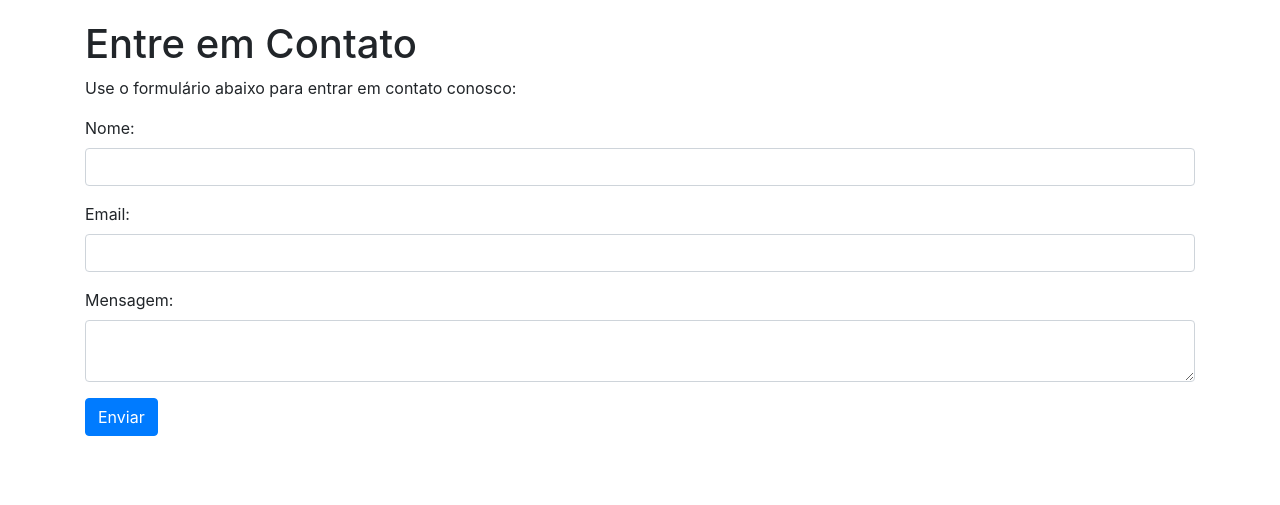
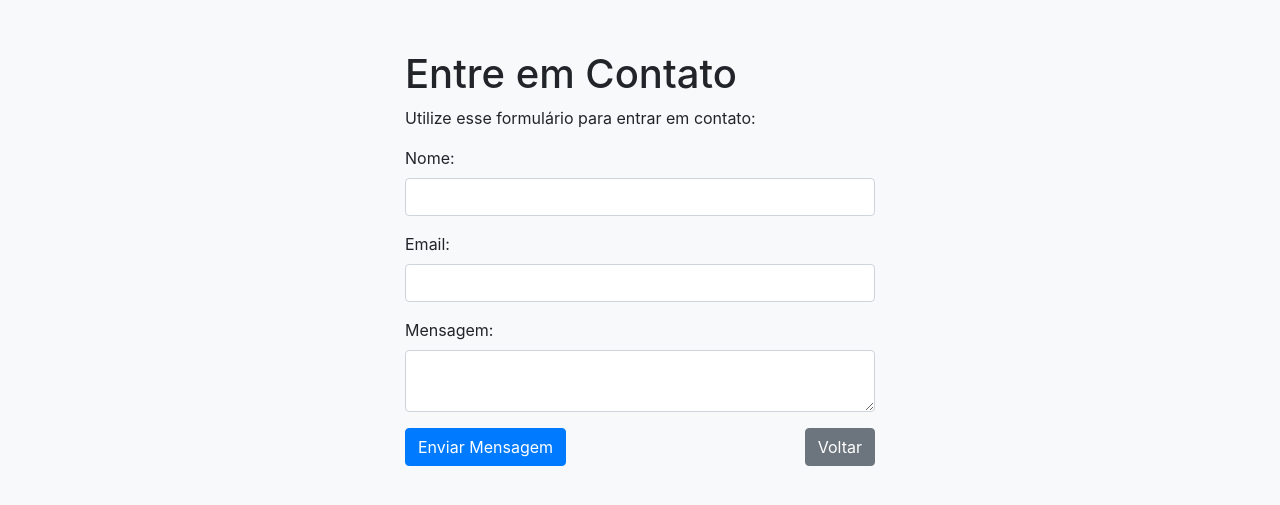
Before and after one commit to angelocordeiro/web_01, a Django app: page /contato/ in a window 1280 px wide. Shown: the top 505 px of the page. Run offline with Django 4.2, Linux system fonts and the light colour scheme; some libraries are stand-ins or nearby versions.

Commit message:
criar botão de voltar e ajustes finais

```diff
--- a/projetoweb01/app_web1/templates/contato.html
+++ b/projetoweb01/app_web1/templates/contato.html
@@ -4,16 +4,34 @@
     <title>Contato</title>
     <link rel="stylesheet" href="https://maxcdn.bootstrapcdn.com/bootstrap/4.5.2/css/bootstrap.min.css">
     <style>
-        /* Estilos adicionais personalizados */
         body {
+            background-color: #f8f9fa;
+        }
+
+        .container {
+            max-width: 500px;
+            margin: 0 auto;
+            padding-top: 50px;
+        }
+
+        .form-container {
+            background-color: #ffffff;
             padding: 20px;
+            border-radius: 10px;
+            box-shadow: 0 2px 6px rgba(0, 0, 0, 0.1);
+        }
+
+        .btn-container {
+            display: flex;
+            justify-content: space-between;
+            align-items: center;
         }
     </style>
 </head>
 <body>
     <div class="container">
         <h1>Entre em Contato</h1>
-        <p>Use o formulário abaixo para entrar em contato conosco:</p>
+        <p>Utilize esse formulário para entrar em contato:</p>
 
         <form method="POST" action="{% url 'contato' %}">
             {% csrf_token %}
@@ -32,7 +50,10 @@
                 <textarea class="form-control" id="mensagem" name="mensagem"></textarea>
             </div>
 
-            <button type="submit" class="btn btn-primary">Enviar</button>
+            <div class="btn-container">
+                <button type="submit" class="btn btn-primary">Enviar Mensagem</button>
+                <a href="{% url 'index' %}" class="btn btn-secondary">Voltar</a>
+            </div>
         </form>
     </div>
 
```
Also changed, not shown: projetoweb01/app_web1/templates/aluno_list.html (+19 -3 lines), projetoweb01/app_web1/templates/index.html (+2 -6 lines).
